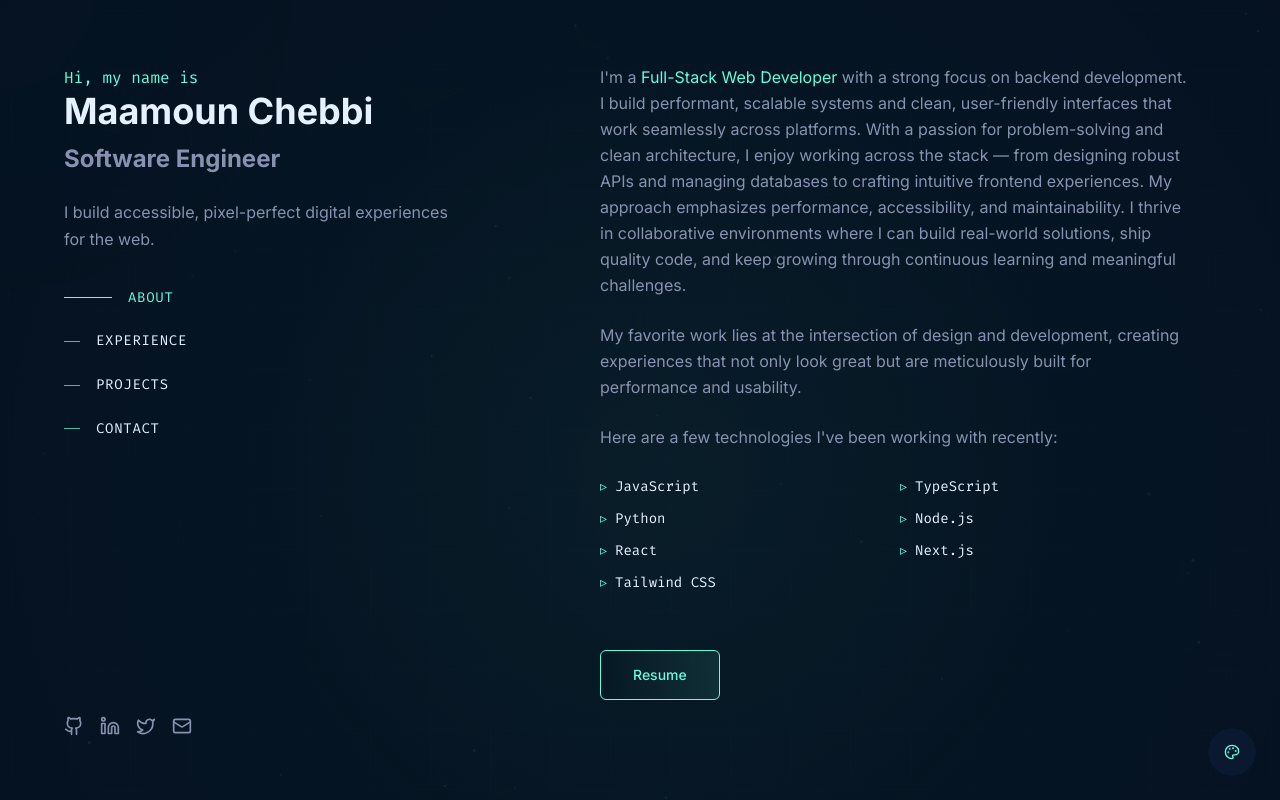
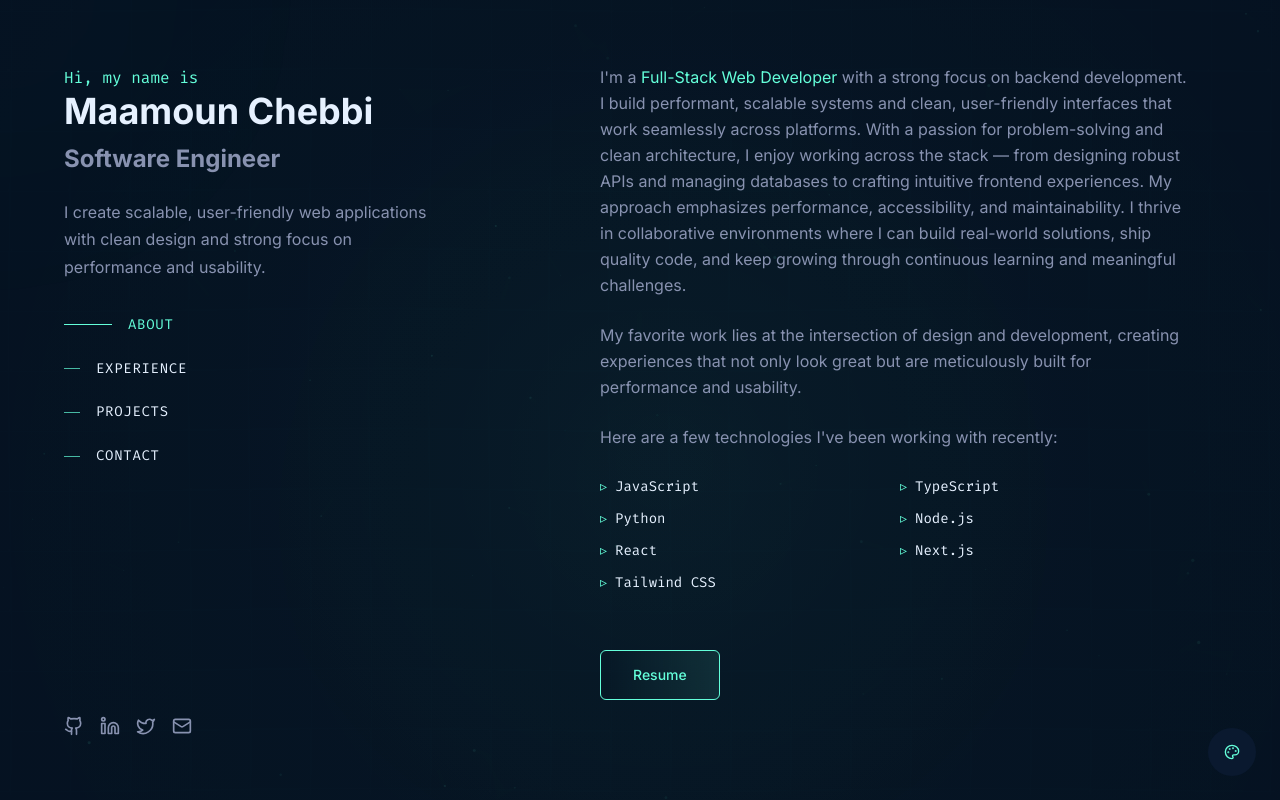
Before and after one commit to watch14/portfolio, a Next.js app: page / in a window 1280 px wide. Shown: the top 800 px of the page. Built offline with nearby package versions, Linux system fonts and the light colour scheme.

Commit message:
fix: update description in Sidebar for clarity and improved messaging

```diff
--- a/components/sidebar.tsx
+++ b/components/sidebar.tsx
@@ -32,7 +32,8 @@ export default function Sidebar({
             Software Engineer
           </h2>
           <p className="text-muted mb-8 text-sg max-w-md">
-            I build accessible, pixel-perfect digital experiences for the web.
+            I create scalable, user-friendly web applications with clean design
+            and strong focus on performance and usability.
           </p>
         </div>
 
```
